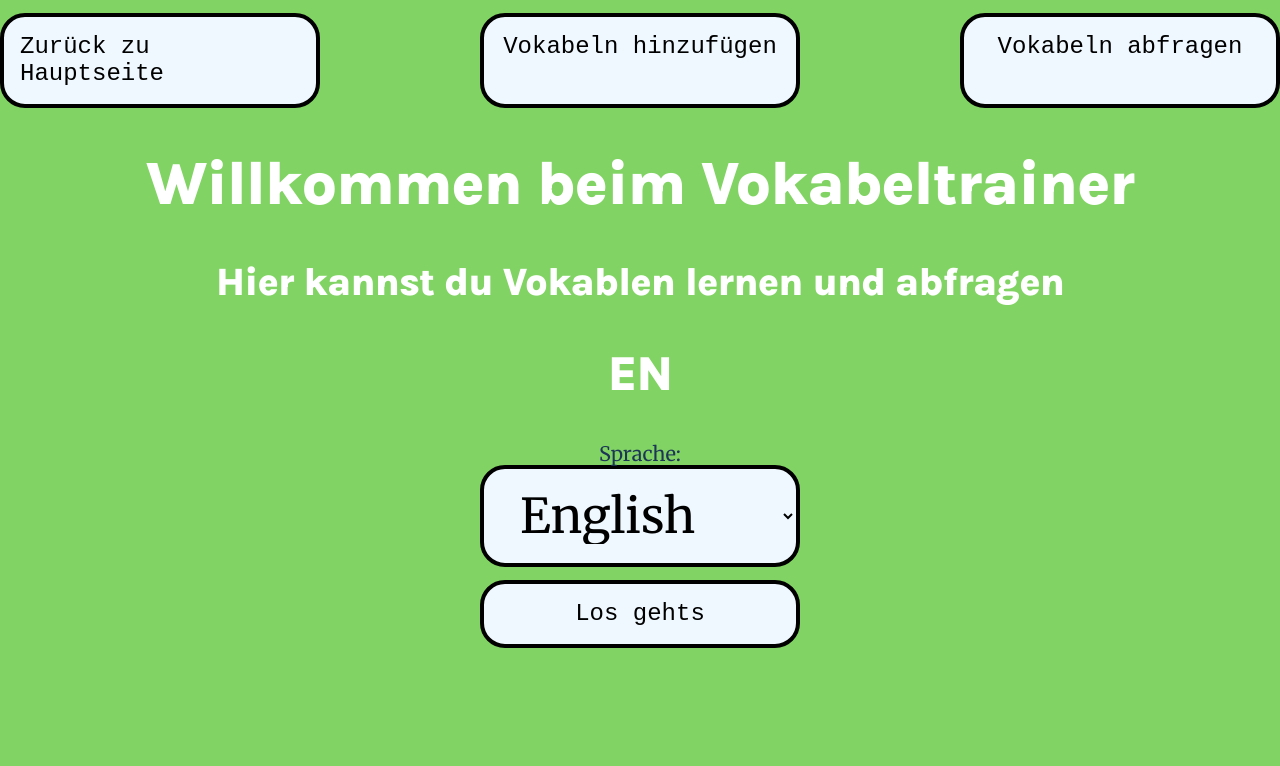
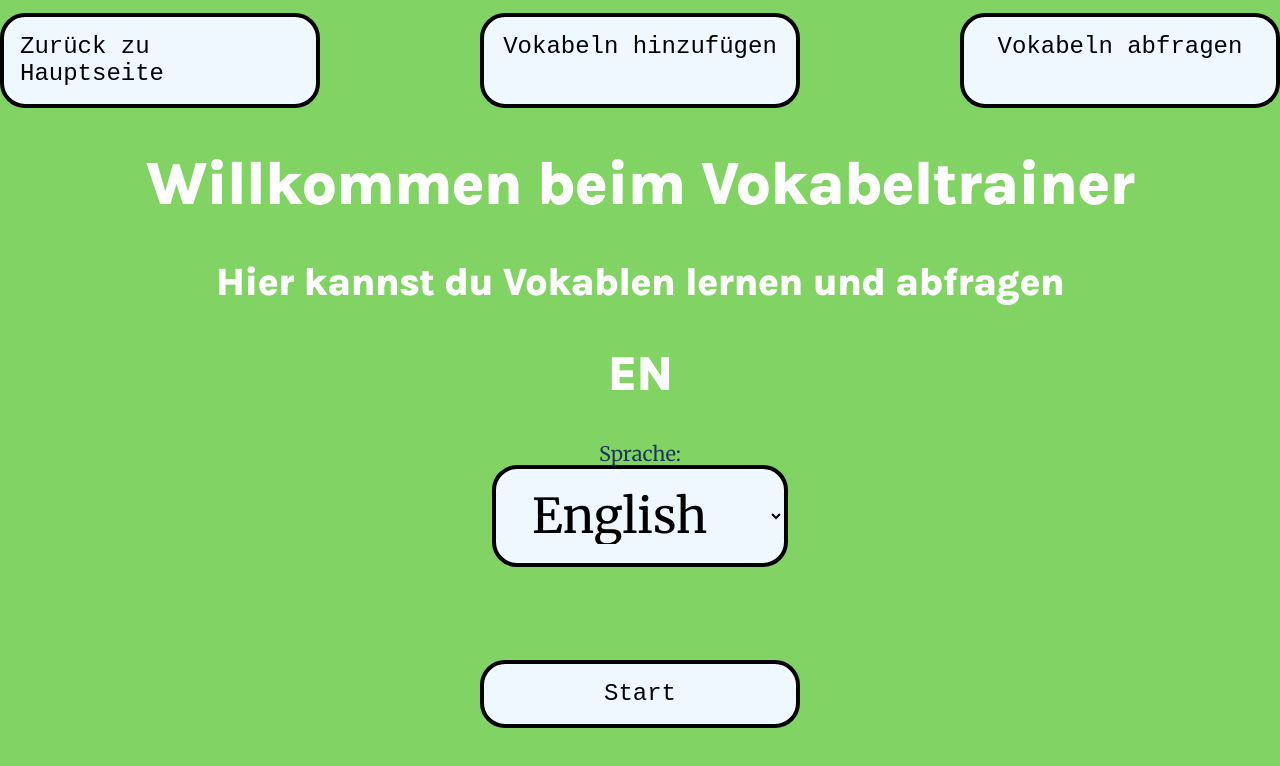
Before and after one commit to Iampolskiy/Vokabeltrainer, a Next.js app: page / in a window 1280 px wide. Shown: the top 766 px of the page. Built offline with nearby package versions, Linux system fonts and the light colour scheme.

Commit message:
Lang add change margin

```diff
--- a/app/page.tsx
+++ b/app/page.tsx
@@ -31,7 +31,7 @@ export default function Home() {
         </form>
         <div className="auto center">
           <Link className="center link" href={"/lernen"}>
-            Los gehts
+            Start
           </Link>
         </div>
       </div>
--- a/sass/_layout.scss
+++ b/sass/_layout.scss
@@ -142,7 +142,7 @@ body {
   font-size: 3rem;
   color: black;
   padding: 16px 32px 16px 32px;
-  width: 25%;
+  /* width: 25%; */
 }
 
 .wordInput {
@@ -285,6 +285,7 @@ body {
 
 .m0auto {
   margin: 0 auto;
+  margin-bottom: 80px;
 }
 
 
```
